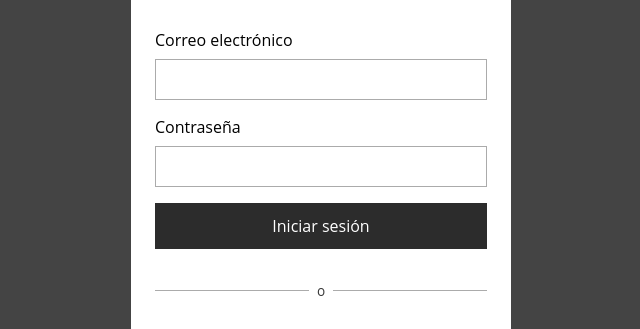
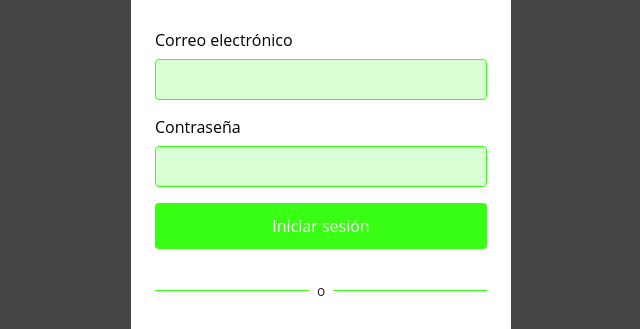
Before and after one commit to Jopzik/roastly-design-tokens-demo, a website: page index.html in a window 1280 px wide. Shown: the part 207-536 px from the top of the page, without its empty margins (319-959 px from the left). Drawn offline with Linux system fonts and the light colour scheme.

Commit message:
Nuevo tema lima limón

```diff
--- a/variables.css
+++ b/variables.css
@@ -5,27 +5,30 @@
 :root {
   --rds-color-background-element: #ffffff;
   --rds-color-background-body: #ffffff;
-  --rds-color-background-brand-default: #2c2c2c;
-  --rds-color-background-brand-hover: #2c2c2c;
-  --rds-color-text-default: #383838;
-  --rds-color-text-light: #4a4a4a;
-  --rds-color-text-lighter: #505050;
+  --rds-color-background-brand-default: #39ff14;
+  --rds-color-background-brand-hover: #32e60d;
+  --rds-color-text-default: #222222;
+  --rds-color-text-light: #333333;
+  --rds-color-text-lighter: #444444;
   --rds-color-text-on-color: #ffffff;
   --rds-color-text-prominent: #000000;
-  --rds-color-text-brand: #2c2c2c;
+  --rds-color-text-brand: #39ff14;
   --rds-color-text-title: #000000;
-  --rds-color-text-link: #235be9;
-  --rds-color-border-default: #ababab;
-  --rds-color-border-brand: #2c2c2c;
-  --rds-color-icon-default: #383838;
-  --rds-color-icon-lighter: #505050;
-  --rds-color-icon-light: #4a4a4a;
+  --rds-color-text-link: #39ff14;
+  --rds-color-border-default: #39ff14;
+  --rds-color-border-brand: #39ff14;
+  --rds-color-icon-default: #222222;
+  --rds-color-icon-lighter: #444444;
+  --rds-color-icon-light: #333333;
   --rds-color-icon-prominent: #000000;
-  --rds-color-icon-brand: #2c2c2c;
+  --rds-color-icon-brand: #39ff14;
   --rds-color-icon-on-color: #ffffff;
-  --rds-button-radius: 0px;
-  --rds-button-color-border: #ababab;
-  --rds-input-radius: 0px;
-  --rds-input-color-border: #ababab;
-  --rds-input-color-background: #ffffff;
+  --rds-button-radius: 4px;
+  --rds-button-color-border: #39ff14;
+  --rds-button-color-background: #39ff14;
+  --rds-button-color-text: #000000;
+  --rds-input-radius: 4px;
+  --rds-input-color-border: #39ff14;
+  --rds-input-color-background: #d9ffd4;
+  --rds-input-color-text: #000000;
 }
--- a/variables.js
+++ b/variables.js
@@ -4,26 +4,29 @@
 
 export const rdsColorBackgroundElement = "#ffffff";
 export const rdsColorBackgroundBody = "#ffffff";
-export const rdsColorBackgroundBrandDefault = "#2c2c2c";
-export const rdsColorBackgroundBrandHover = "#2c2c2c";
-export const rdsColorTextDefault = "#383838";
-export const rdsColorTextLight = "#4a4a4a";
-export const rdsColorTextLighter = "#505050";
+export const rdsColorBackgroundBrandDefault = "#39ff14";
+export const rdsColorBackgroundBrandHover = "#32e60d";
+export const rdsColorTextDefault = "#222222";
+export const rdsColorTextLight = "#333333";
+export const rdsColorTextLighter = "#444444";
 export const rdsColorTextOnColor = "#ffffff";
 export const rdsColorTextProminent = "#000000";
-export const rdsColorTextBrand = "#2c2c2c";
+export const rdsColorTextBrand = "#39ff14";
 export const rdsColorTextTitle = "#000000";
-export const rdsColorTextLink = "#235be9";
-export const rdsColorBorderDefault = "#ababab";
-export const rdsColorBorderBrand = "#2c2c2c";
-export const rdsColorIconDefault = "#383838";
-export const rdsColorIconLighter = "#505050";
-export const rdsColorIconLight = "#4a4a4a";
+export const rdsColorTextLink = "#39ff14";
+export const rdsColorBorderDefault = "#39ff14";
+export const rdsColorBorderBrand = "#39ff14";
+export const rdsColorIconDefault = "#222222";
+export const rdsColorIconLighter = "#444444";
+export const rdsColorIconLight = "#333333";
 export const rdsColorIconProminent = "#000000";
-export const rdsColorIconBrand = "#2c2c2c";
+export const rdsColorIconBrand = "#39ff14";
 export const rdsColorIconOnColor = "#ffffff";
-export const rdsButtonRadius = "0px";
-export const rdsButtonColorBorder = "#ababab";
-export const rdsInputRadius = "0px";
-export const rdsInputColorBorder = "#ababab";
-export const rdsInputColorBackground = "#ffffff";
+export const rdsButtonRadius = "4px";
+export const rdsButtonColorBorder = "#39ff14";
+export const rdsButtonColorBackground = "#39ff14";
+export const rdsButtonColorText = "#000000";
+export const rdsInputRadius = "4px";
+export const rdsInputColorBorder = "#39ff14";
+export const rdsInputColorBackground = "#d9ffd4";
+export const rdsInputColorText = "#000000";
```
